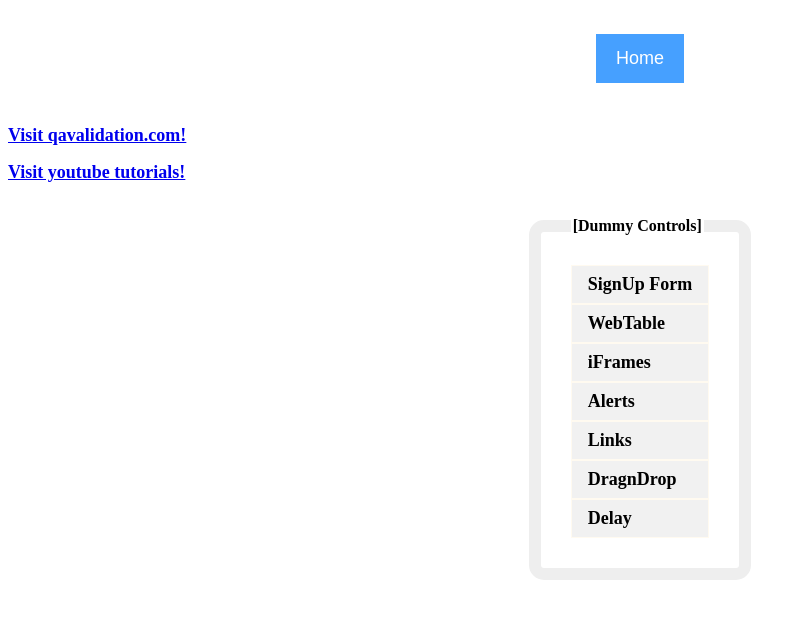
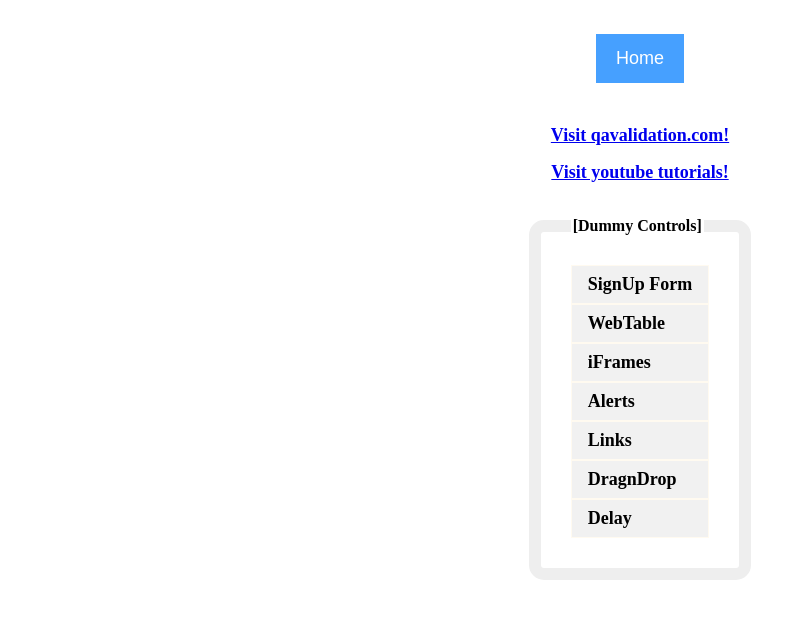
Before and after one commit to qavbox/demo, a Jekyll site: the page built from index.html, in a window 1280 px wide. Shown: the top 619 px of the page, without its empty margins (0-806 px from the left). Built offline with Jekyll 4.4.1, drawn with Linux system fonts in a browser that asks for light colours.

Commit message:
Update default.html

```diff
--- a/_layouts/default.html
+++ b/_layouts/default.html
@@ -20,7 +20,7 @@
       <a href="/demo"><input type="button" class="btn" name="home" value="Home"/></a>
     </div>
     <br/>
-    <div class="_links">
+    <div class="_links" align="center">
       <p id="blog"><a href="https://www.qavalidation.com/">Visit qavalidation.com!</a></p>
       <p id="utube"><a href="https://www.youtube.com/c/qavbox">Visit youtube tutorials!</a></p>
      </div>
```
